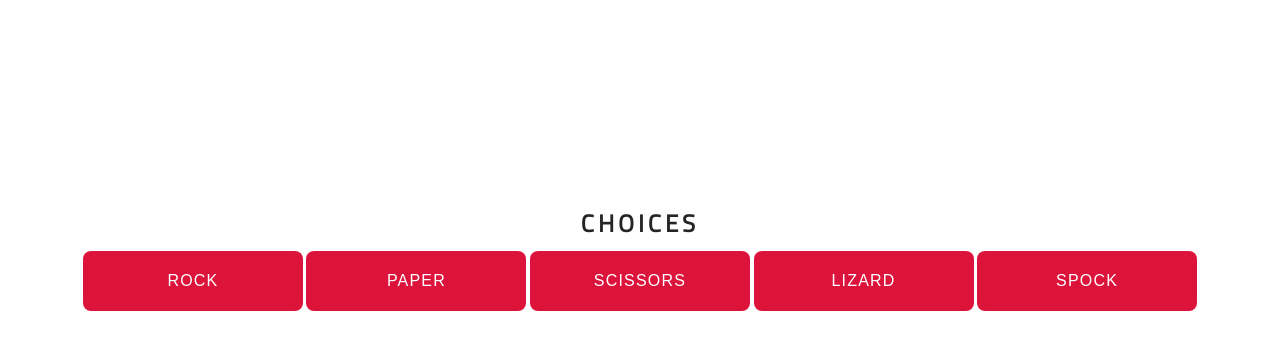
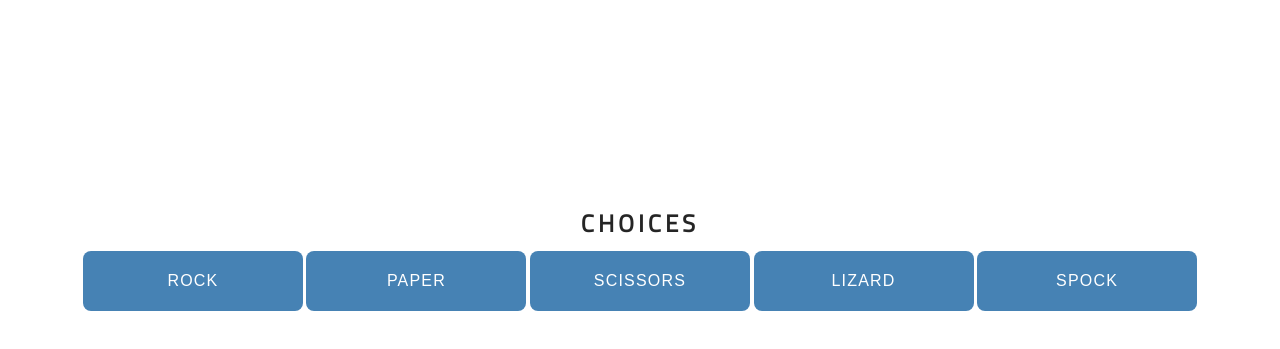
Before and after one commit to CarmenCantudo/rock-paper-scissors-lizard-spock, a plain HTML site: page index.html in a window 1280 px wide. Shown: the part 169-518 px from the top of the page. Drawn offline with Linux system fonts and the light colour scheme.

Commit message:
Change choice buttons colours to steelblue

```diff
--- a/assets/css/style.css
+++ b/assets/css/style.css
@@ -135,7 +135,7 @@
     text-transform: uppercase;
     letter-spacing: 1.2px;
     color: white;
-    background-color: crimson;
+    background-color: steelblue;
     font-size: 1rem;
     border-radius: 8px;
     margin-top: 10px;
```
